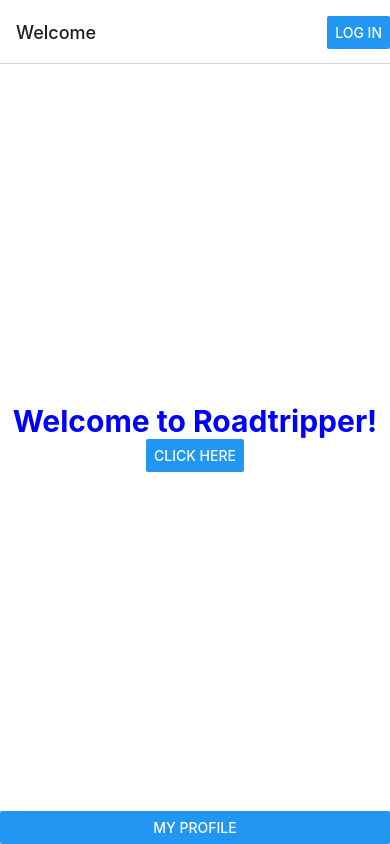
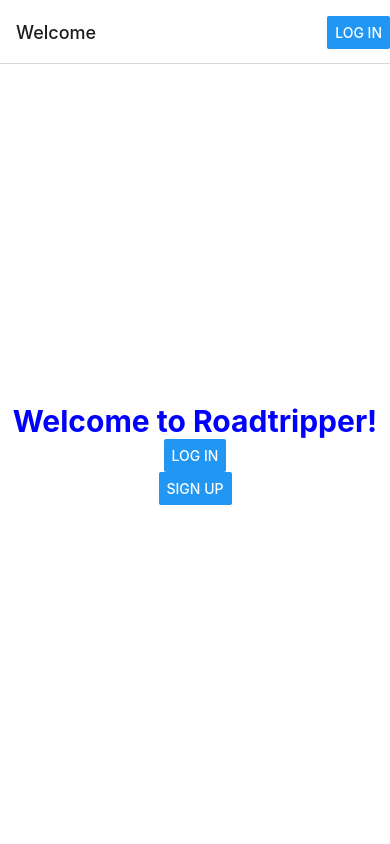
Before and after one commit to skub01/roadtripper, a React Native app: screen /WelcomeScreen in a window 390 px wide. Built offline with nearby package versions, Linux system fonts and the light colour scheme.

Commit message:
rerposition login/sign up buttons

```diff
--- a/app/screens/Welcome.js
+++ b/app/screens/Welcome.js
@@ -1,31 +1,25 @@
 import React from "react";
-import { StatusBar } from "expo-status-bar";
-import { Button, StyleSheet, Text, View, Alert } from "react-native";
+import { View, Text, Button, StyleSheet } from "react-native";
 
-export default function Welcome({ navigation }) {
+const Welcome = ({ navigation }) => {
   return (
-    <>
-      <View style={styles.container}>
-        <Text
-        style={styles.welcome}>Welcome to Roadtripper!</Text>
-        <Button
-          title="click here"
-          onPress={() =>
-            Alert.alert("This is a test", "Testing", [
-              { text: "Yes", onPress: () => console.log("Yes") },
-              { text: "No", onPress: () => console.log("No") },
-            ])
-          }
-        />
-        <StatusBar style="auto" />
-      </View>
+    <View style={styles.container}>
+      <Text style={styles.welcome}>Welcome to Roadtripper!</Text>
       <Button
-        title="My profile"
-        onPress={() => navigation.navigate("Profile")}
+        title="Log in"
+        onPress={() => {
+          navigation.navigate("Profile");
+        }}
       />
-    </>
+      <Button
+        title="Sign up"
+        onPress={() => {
+          navigation.navigate("Profile");
+        }}
+      />
+    </View>
   );
-}
+};
 
 const styles = StyleSheet.create({
   container: {
@@ -40,3 +34,5 @@ const styles = StyleSheet.create({
     fontSize: 30,
   },
 });
+
+export default Welcome;
```
